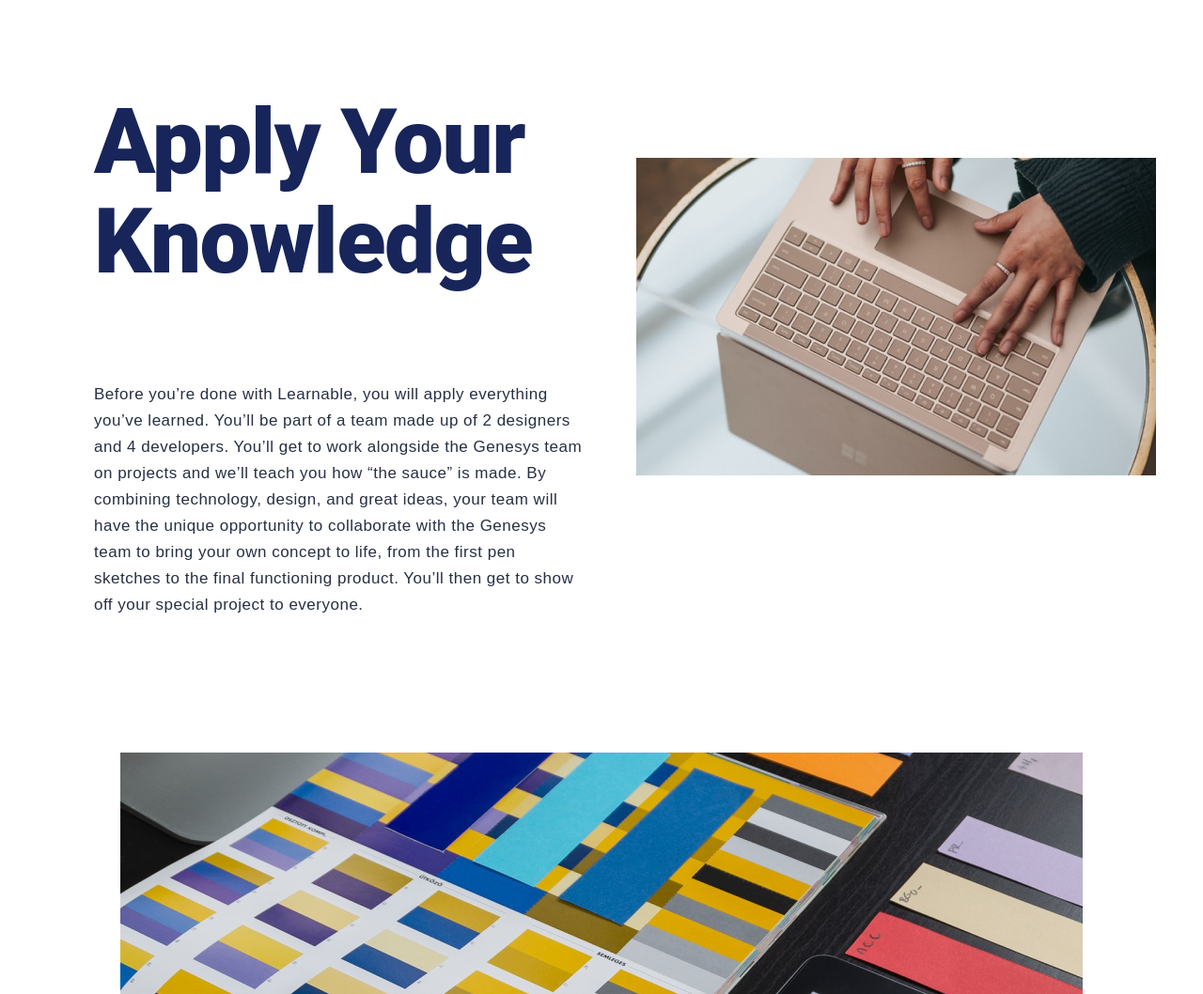
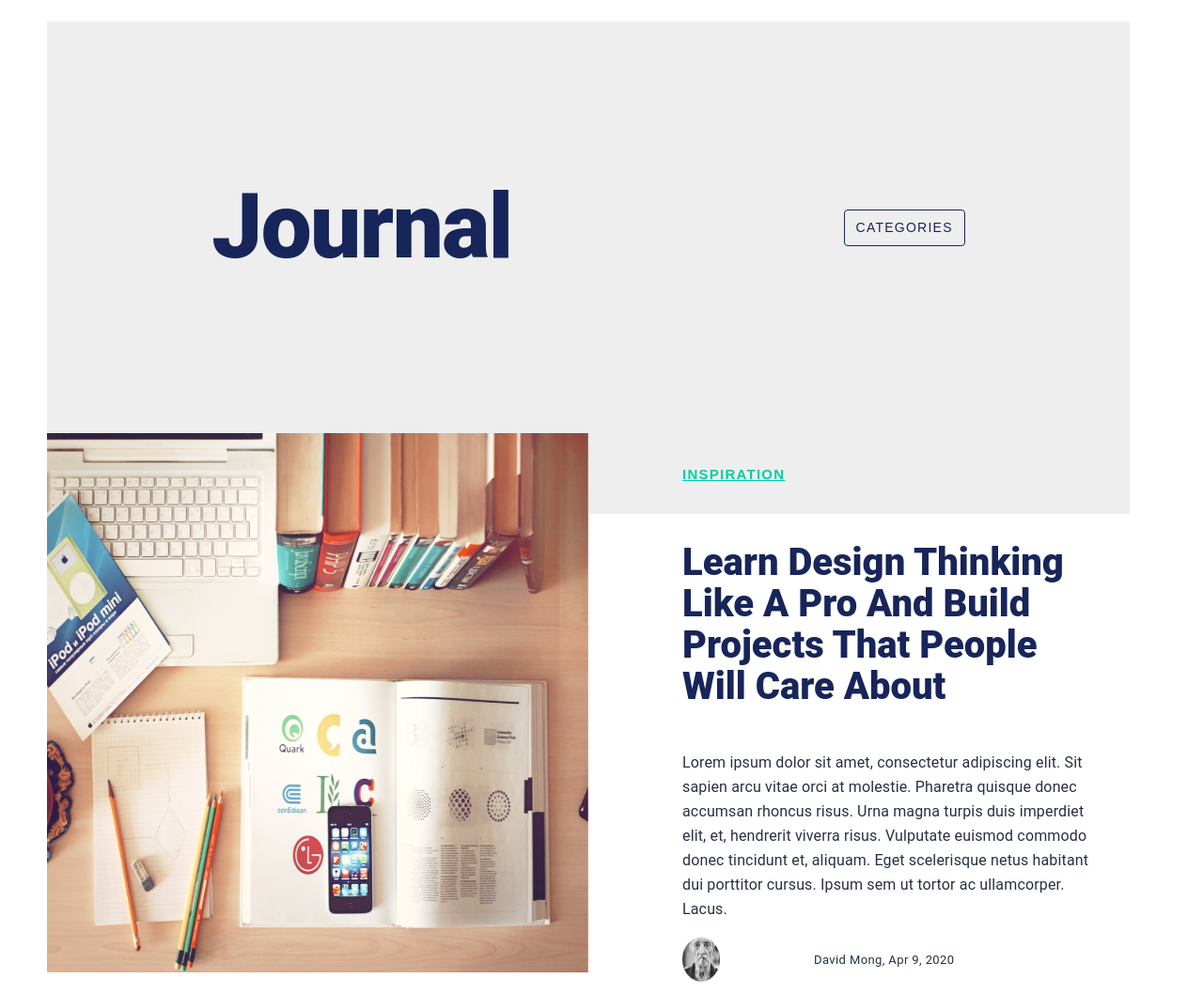
Before and after one commit to Yibaebi/learnable-app, a React app in the folder learnable-app/: page / in a window 1280 px wide. Shown: the part 166-1224 px from the top of the page at 94% size. Built offline with nearby package versions, Linux system fonts and the light colour scheme.

Commit message:
Completed journal page.

```diff
--- a/learnable-app/src/Components/NavBars/NavBars.css
+++ b/learnable-app/src/Components/NavBars/NavBars.css
@@ -58,7 +58,7 @@
     height: 2.25em;
 }
 
-#dev-studio button {
+#dev-studio button{
     height: 100%;
     padding: 0px 10px 0px 12px;
     border: 1px solid #17255A;
@@ -70,7 +70,7 @@
     font-size: 14px;
 }
 
-#dev-studio p {
+#dev-studio p{
     font-family: 'Nunito', sans-serif;
     font-style: normal;
     font-weight: normal;
--- a/learnable-app/src/Components/Pages/Learnable Page/Apply.js
+++ b/learnable-app/src/Components/Pages/Learnable Page/Apply.js
@@ -39,7 +39,7 @@ class Apply extends React.Component {
             <section id="we-expect">
               <div id="we-expect-image-container">
                 <img
-                  src={require("../../../Images/Learnable product designer page/Photo.png")}
+                  src={require("../../../Images/Apply Your Knowledge Page/Photo.png")}
                   alt="profile"
                 />
               </div>
--- a/learnable-app/src/Components/Pages/Learnable Page/Journal.css
+++ b/learnable-app/src/Components/Pages/Learnable Page/Journal.css
@@ -0,0 +1,152 @@
+.journal-main-container {
+    height: fit-content;
+
+}
+
+#journal-intro {
+    width: 90%;
+    margin: 70px 50px;
+    margin-bottom: 0px;
+    height: 438px;
+    background-color: transparent;
+    background: #EEEEEE;
+    display: flex;
+    justify-content: center;
+}
+
+#journal-intro>div {
+    width: 100%;
+    display: flex;
+    flex-wrap: wrap;
+    flex-direction: row;
+    justify-content: space-around;
+    align-items: center;
+}
+
+#journal-intro h1 {
+    width: 322px;
+    height: 106px;
+    font-style: normal;
+    font-weight: 900;
+    font-size: 96px;
+    line-height: 110.19%;
+    display: flex;
+    align-items: center;
+    letter-spacing: -1.5px;
+    color: #17255A;
+}
+
+#journal-intro button {
+    font-style: normal;
+    font-weight: 500;
+    font-size: 14px;
+    letter-spacing: 1.25px;
+    text-transform: uppercase;
+    color: #17255A;
+    padding: 10px 12px;
+    border: 1px solid #17255A;
+    border-radius: 4px;
+    text-decoration: none;
+    flex: none;
+    order: 0;
+    align-self: center;
+    flex-grow: 0;
+    display: flex;
+    flex-direction: row;
+    align-items: flex-start;
+}
+
+#hero-journal {
+    width: 90%;
+    height: 574px;
+    margin: 70px 50px;
+    margin-top: 0;
+    display: grid;
+    grid-template-columns: 1fr 1fr;
+}
+
+.hero-journal-item {
+    width: 100%;
+    height: 100%;
+}
+
+.hero-journal-text {
+    height: fit-content;
+    display: grid;
+    grid-template-rows: 15% 1fr;
+    height: 100%;
+}
+
+.hero-journal-item>img {
+    width: 100%;
+    height: 100%;
+}
+
+#hero-journal-desc h3 {
+    padding-left: 100px;
+    width: 447px;
+    height: 156px;
+    font-style: normal;
+    font-weight: 900;
+    font-size: 40px;
+    line-height: 110.19%;
+    display: flex;
+    align-items: center;
+    text-transform: capitalize;
+    color: #17255A;
+}
+
+#hero-journal-desc p {
+    padding-left: 100px;
+    width: 437px;
+    font-family: Roboto;
+    font-style: normal;
+    font-weight: normal;
+    font-size: 16px;
+    line-height: 26px;
+    display: flex;
+    align-items: center;
+    letter-spacing: 0.15px;
+    color: #273043;
+}
+
+#hero-journal-author {
+    margin-left: 100px;
+    width: 300px;
+    height: fit-content;
+    display: flex;
+    flex-wrap: wrap;
+    flex-direction: row;
+}
+
+#hero-journal-author p {
+    width: 156px;
+    height: 22px;
+    font-style: normal;
+    font-weight: normal;
+    font-size: 13px;
+    line-height: 21px;
+    letter-spacing: 0.4px;
+    color: #273043;
+}
+
+#hero-journal-button {
+    background-color: #EEEEEE;
+    height: 100%;
+    width: 100%;
+    display: flex;
+    flex-direction: row;
+    justify-content: flex-start;
+}
+
+#hero-journal-button button {
+    padding-left: 100px;
+}
+
+#hero-journal-desc {
+    display: flex;
+    flex-direction: column;
+    flex-wrap: wrap;
+    justify-content: space-evenly;
+    padding-bottom: 10px;
+}
--- a/learnable-app/src/Components/Pages/Learnable Page/Journal.js
+++ b/learnable-app/src/Components/Pages/Learnable Page/Journal.js
@@ -0,0 +1,138 @@
+import React from "react";
+import "./Journal.css";
+import LearnableNavBar from "../../NavBars/LearnablePage";
+import Subscribe from "../../LearnablePage-Subscribe/Subscribe";
+import Footer from "../../Footer/Footer";
+
+class Journal extends React.Component {
+  render() {
+    const journalCopy = (
+      <div className="journal-item">
+        <button>Inspiration</button>
+        <h4>
+          Learn Design Thinking like a Pro and Build Projects that People will
+          care about
+        </h4>
+        <p>David Mong, Apr 9, 2020</p>
+      </div>
+    );
+    return (
+      <div>
+        <header>
+          <LearnableNavBar />
+        </header>
+        <main className="software-main">
+          <section className="journal-main-container">
+            <section id="journal-intro">
+              <div>
+                <h1>Journal</h1>
+                <button>Categories</button>
+              </div>
+            </section>
+            <section id="hero-journal">
+              <div className="hero-journal-item">
+                <img
+                  src={require("../../../Images/Journal Page (First Image).png")}
+                  alt="profile"
+                />
+              </div>
+              <div className="hero-journal-text">
+                <div id="hero-journal-button">
+                  <button>Inspiration</button>
+                </div>
+                <div id="hero-journal-desc">
+                  <h3>
+                    Learn Design Thinking like a Pro and Build Projects that
+                    People will care about
+                  </h3>
+                  <p>
+                    Lorem ipsum dolor sit amet, consectetur adipiscing elit. Sit
+                    sapien arcu vitae orci at molestie. Pharetra quisque donec
+                    accumsan rhoncus risus. Urna magna turpis duis imperdiet
+                    elit, et, hendrerit viverra risus. Vulputate euismod commodo
+                    donec tincidunt et, aliquam. Eget scelerisque netus habitant
+                    dui porttitor cursus. Ipsum sem ut tortor ac ullamcorper.
+                    Lacus.
+                  </p>
+                  <div id="hero-journal-author">
+                    <img
+                      src={require("../../../Images/Journal (Learnable Page)/Rectangle 44.png")}
+                      alt="author"
+                    />
+                    <p>David Mong, Apr 9, 2020</p>
+                  </div>
+                </div>
+              </div>
+            </section>
+            <section id="transparent">
+              <div className="journal-section">
+                <div id="journal-copy">
+                  <section className="journal-copy-copy">
+                    <img
+                      src={require("../../../Images/Journal Page (Group)/image 23-1.png")}
+                      alt="expand"
+                    />
+                    {journalCopy}
+                  </section>
+                  <section className="journal-copy-copy">
+                    <img
+                      src={require("../../../Images/Journal Page (Group)/image 24-1.png")}
+                      alt="expand"
+                    />
+                    {journalCopy}
+                  </section>
+                  <section className="journal-copy-copy">
+                    <img
+                      src={require("../../../Images/Journal Page (Group)/image 25.png")}
+                      alt="expand"
+                    />
+                    {journalCopy}
+                  </section>
+                  <section className="journal-copy-copy">
+                    <img
+                      src={require("../../../Images/Journal Page (Group)/image 26.png")}
+                      alt="expand"
+                    />
+                    {journalCopy}
+                  </section>
+                  <section className="journal-copy-copy">
+                    <img
+                      src={require("../../../Images/Journal Page (Group)/image 23-1.png")}
+                      alt="expand"
+                    />
+                    {journalCopy}
+                  </section>
+                  <section className="journal-copy-copy">
+                    <img
+                      src={require("../../../Images/Journal Page (Group)/image 24-1.png")}
+                      alt="expand"
+                    />
+                    {journalCopy}
+                  </section>
+                  <section className="journal-copy-copy">
+                    <img
+                      src={require("../../../Images/Journal Page (Group)/image 25.png")}
+                      alt="expand"
+                    />
+                    {journalCopy}
+                  </section>
+                  <section className="journal-copy-copy">
+                    <img
+                      src={require("../../../Images/Journal Page (Group)/image 26.png")}
+                      alt="expand"
+                    />
+                    {journalCopy}
+                  </section>
+                </div>
+              </div>
+            </section>
+          </section>
+          <Subscribe />
+        </main>
+        <Footer />
+      </div>
+    );
+  }
+}
+
+export default Journal;
--- a/learnable-app/src/LearnableApp.js
+++ b/learnable-app/src/LearnableApp.js
@@ -4,7 +4,8 @@ import LandingPage from "./Components/Pages/Landing Page/LandingPage";
 import LearnableHome from "./Components/Pages/Learnable Page/Home";
 import SoftwareDeveloper from "./Components/Pages/Learnable Page/SoftwareDeveloper";
 import ProductDesigner from "./Components/Pages/Learnable Page/ProductDesigner";
-import Apply from "./Components/Pages/Learnable Page/Apply"
+import Apply from "./Components/Pages/Learnable Page/Apply";
+import Journal from "./Components/Pages/Learnable Page/Journal";
 
 
 
@@ -17,7 +18,9 @@ function LearnableApp() {
         {/* <LearnableHome /> */}
         {/* <SoftwareDeveloper /> */}
         {/* <ProductDesigner /> */}
-        <Apply />
+        {/* <Apply /> */}
+
+        <Journal />
       </header>
     </div>
   );
```
Also changed, not shown: learnable-app/src/Components/Pages/Learnable Page/Faq.css (added), learnable-app/src/Components/Pages/Learnable Page/Faq.js (added), learnable-app/src/Images/Journal (Learnable Page)/Rectangle 44.png (added).
